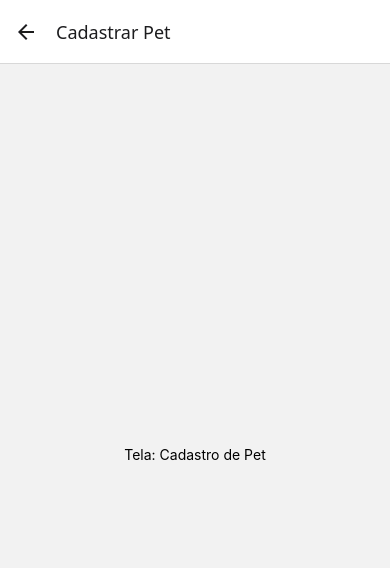
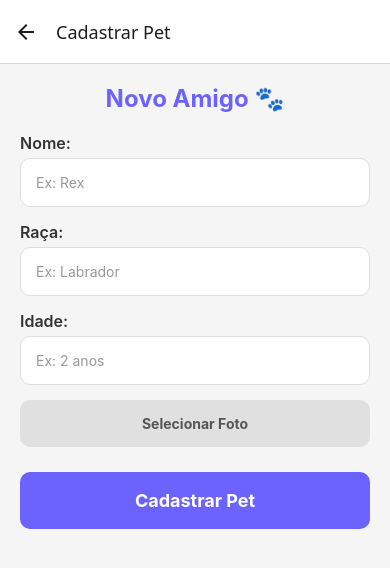
Before and after one commit to Wanderson-A-Timoteo/pet-care, a React Native app: screen /CadastroPet in a window 390 px wide. Shown: the top 568 px of the page. Built offline with nearby package versions, Linux system fonts and the light colour scheme.

Commit message:
feat: Implementa tela de CadastroPet com ImagePicker e Contexto

```diff
--- a/src/telas/CadastroPet.js
+++ b/src/telas/CadastroPet.js
@@ -1,11 +1,130 @@
-import React from 'react';
-import { View, Text, StyleSheet } from 'react-native';
+import React, { useState, useContext } from 'react';
+import {
+  View,
+  Text,
+  StyleSheet,
+  TextInput,
+  TouchableOpacity,
+  Image,
+  ScrollView,
+  Platform,
+  Alert
+} from 'react-native';
 import { SafeAreaView } from 'react-native-safe-area-context';
+import * as ImagePicker from 'expo-image-picker';
+import { PetContext } from '../contextos/PetContext';
 
-export default function CadastroPet() {
+const cores = {
+  primaria: '#6C63FF',
+  fundo: '#F5F5F5',
+  branco: '#FFF',
+  texto: '#333',
+  cinzaClaro: '#DDD',
+  placeholder: '#999'
+};
+
+export default function CadastroPet({ navigation }) {
+  const { adicionarPet } = useContext(PetContext);
+
+  const [nome, setNome] = useState('');
+  const [raca, setRaca] = useState('');
+  const [idade, setIdade] = useState('');
+  const [imagemUri, setImagemUri] = useState(null);
+
+  const selecionarImagem = async () => {
+    const permissao = await ImagePicker.requestMediaLibraryPermissionsAsync();
+
+    if (permissao.granted === false) {
+      Alert.alert("Permissão necessária", "Precisamos de acesso à galeria para escolher a foto!");
+      return;
+    }
+
+    const resultado = await ImagePicker.launchImageLibraryAsync({
+      mediaTypes: ImagePicker.MediaTypeOptions.Images,
+      allowsEditing: true,
+      aspect: [4, 3],
+      quality: 1,
+    });
+
+    if (!resultado.canceled) {
+      setImagemUri(resultado.assets[0].uri);
+    }
+  };
+
+  const salvarPet = () => {
+    if (!nome || !raca || !idade) {
+      Alert.alert("Atenção", "Preencha pelo menos nome, raça e idade!");
+      return;
+    }
+
+    const novoPet = {
+      id: Date.now().toString(),
+      nome,
+      raca,
+      idade,
+      imagem: imagemUri
+    };
+
+    adicionarPet(novoPet);
+
+    setNome('');
+    setRaca('');
+    setIdade('');
+    setImagemUri(null);
+    navigation.goBack();
+  };
+
   return (
     <SafeAreaView style={estilos.container}>
-      <Text>Tela: Cadastro de Pet</Text>
+      <ScrollView contentContainerStyle={estilos.scrollContent}>
+        <View style={estilos.formulario}>
+
+          <Text style={estilos.titulo}>Novo Amigo 🐾</Text>
+
+          <Text style={estilos.label}>Nome:</Text>
+          <TextInput
+            style={estilos.input}
+            placeholder="Ex: Rex"
+            placeholderTextColor={cores.placeholder}
+            value={nome}
+            onChangeText={setNome}
+          />
+
+          <Text style={estilos.label}>Raça:</Text>
+          <TextInput
+            style={estilos.input}
+            placeholder="Ex: Labrador"
+            placeholderTextColor={cores.placeholder}
+            value={raca}
+            onChangeText={setRaca}
+          />
+
+          <Text style={estilos.label}>Idade:</Text>
+          <TextInput
+            style={estilos.input}
+            placeholder="Ex: 2 anos"
+            placeholderTextColor={cores.placeholder}
+            value={idade}
+            onChangeText={setIdade}
+            keyboardType="numeric"
+          />
+
+          <TouchableOpacity style={estilos.botaoImagem} onPress={selecionarImagem}>
+            <Text style={estilos.textoBotaoImagem}>
+              {imagemUri ? "Trocar Foto" : "Selecionar Foto"}
+            </Text>
+          </TouchableOpacity>
+
+          {imagemUri && (
+            <Image source={{ uri: imagemUri }} style={estilos.previewImagem} />
+          )}
+
+          <TouchableOpacity style={estilos.botaoSalvar} onPress={salvarPet}>
+            <Text style={estilos.textoBotaoSalvar}>Cadastrar Pet</Text>
+          </TouchableOpacity>
+
+        </View>
+      </ScrollView>
     </SafeAreaView>
   );
 }
@@ -13,7 +132,70 @@ export default function CadastroPet() {
 const estilos = StyleSheet.create({
   container: {
     flex: 1,
-    justifyContent: 'center',
+    backgroundColor: cores.fundo,
+  },
+  scrollContent: {
+    flexGrow: 1,
+    padding: 20,
+    ...Platform.select({
+      web: { alignItems: 'center' }
+    })
+  },
+  formulario: {
+    width: '100%',
+    ...Platform.select({
+      web: { maxWidth: 600 }
+    })
+  },
+  titulo: {
+    fontSize: 24,
+    fontWeight: 'bold',
+    color: cores.primaria,
+    marginBottom: 20,
+    textAlign: 'center',
+  },
+  label: {
+    fontSize: 16,
+    color: cores.texto,
+    marginBottom: 5,
+    fontWeight: '600',
+  },
+  input: {
+    backgroundColor: cores.branco,
+    padding: 15,
+    borderRadius: 10,
+    marginBottom: 15,
+    borderWidth: 1,
+    borderColor: cores.cinzaClaro,
+  },
+  botaoImagem: {
+    backgroundColor: '#E0E0E0',
+    padding: 15,
+    borderRadius: 10,
     alignItems: 'center',
+    marginBottom: 15,
+  },
+  textoBotaoImagem: {
+    color: '#555',
+    fontWeight: 'bold',
+  },
+  previewImagem: {
+    width: '100%',
+    height: 200,
+    borderRadius: 10,
+    marginBottom: 20,
+    resizeMode: 'cover',
+  },
+  botaoSalvar: {
+    backgroundColor: cores.primaria,
+    padding: 18,
+    borderRadius: 10,
+    alignItems: 'center',
+    marginTop: 10,
+  },
+  textoBotaoSalvar: {
+    color: cores.branco,
+    fontWeight: 'bold',
+    fontSize: 18,
   },
 });
```
